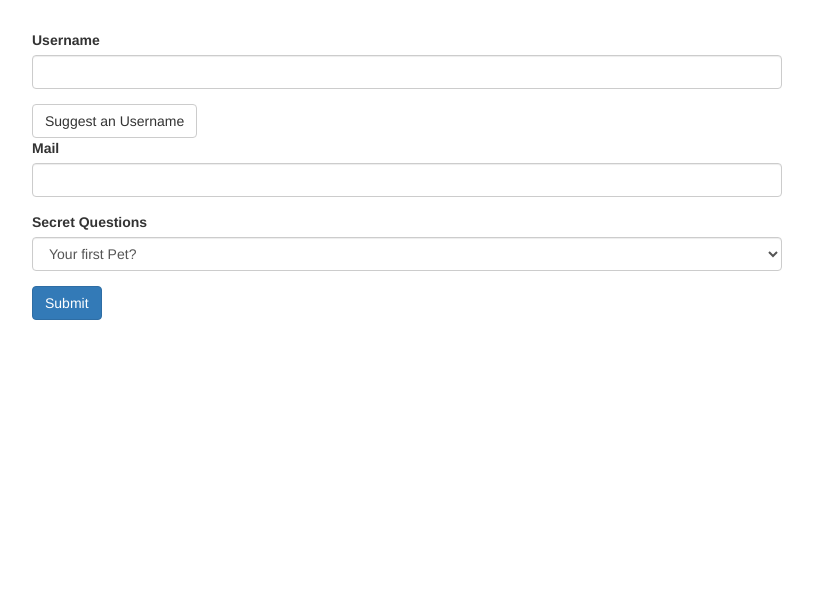
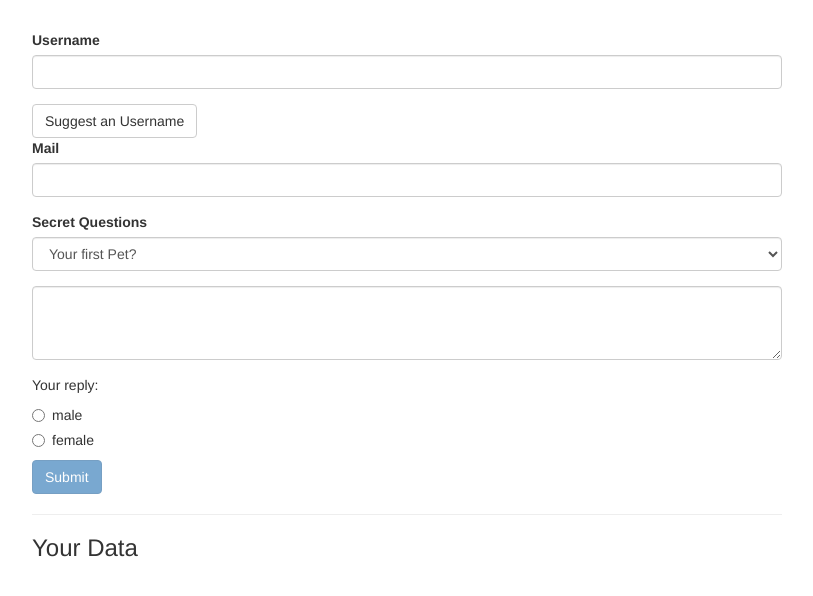
Before and after one commit to spencer-rafada/Learning-Angular, an Angular app: page / in a window 1280 px wide. Shown: the top 596 px of the page, without its empty margins (233-1046 px from the left). Built offline with nearby package versions, Linux system fonts and the light colour scheme.

Commit message:
template driven forms

```diff
--- a/src/app/app.component.css
+++ b/src/app/app.component.css
@@ -1,3 +1,8 @@
 .container {
   margin-top: 30px;
 }
+
+input.ng-invalid.ng-touched,
+select.ng-invalid.ng-touched {
+  border: 1px solid red;
+}
--- a/src/app/app.component.html
+++ b/src/app/app.component.html
@@ -1,27 +1,93 @@
 <div class="container">
   <div class="row">
     <div class="col-xs-12 col-sm-10 col-md-8 col-sm-offset-1 col-md-offset-2">
-      <form>
-        <div id="user-data">
+      <form (ngSubmit)="onSubmit()" #f="ngForm">
+        <div id="user-data" ngModelGroup="userData" #userData="ngModelGroup">
           <div class="form-group">
             <label for="username">Username</label>
-            <input type="text" id="username" class="form-control">
+            <input
+              type="text"
+              id="username"
+              class="form-control"
+              ngModel
+              name="username"
+              required
+            />
           </div>
-          <button class="btn btn-default" type="button">Suggest an Username</button>
+          <button
+            class="btn btn-default"
+            type="button"
+            (click)="suggestUserName()"
+          >
+            Suggest an Username
+          </button>
           <div class="form-group">
             <label for="email">Mail</label>
-            <input type="email" id="email" class="form-control">
+            <input
+              type="email"
+              id="email"
+              class="form-control"
+              ngModel
+              name="email"
+              email
+              required
+              #email="ngModel"
+            />
+            <span class="help-block" *ngIf="!email.valid && email.touched"
+              >Please enter a valid email</span
+            >
           </div>
         </div>
+        <p *ngIf="!userData.valid && userData.touched">User Data is invalid</p>
         <div class="form-group">
           <label for="secret">Secret Questions</label>
-          <select id="secret" class="form-control">
+          <select
+            id="secret"
+            class="form-control"
+            [ngModel]="defaultQuestion"
+            name="secret"
+          >
             <option value="pet">Your first Pet?</option>
             <option value="teacher">Your first teacher?</option>
           </select>
         </div>
-        <button class="btn btn-primary" type="submit">Submit</button>
+        <div class="form-group">
+          <textarea
+            name="questionAnswer"
+            rows="3"
+            [(ngModel)]="answer"
+            class="form-control"
+          ></textarea>
+        </div>
+        <p>Your reply: {{ answer }}</p>
+        <div class="radio" *ngFor="let gender of genders">
+          <label>
+            <input
+              type="radio"
+              name="gender"
+              ngModel
+              [value]="gender"
+              required
+            />
+            {{ gender }}
+          </label>
+        </div>
+        <button class="btn btn-primary" type="submit" [disabled]="!f.valid">
+          Submit
+        </button>
       </form>
+      <hr />
+      <h3>Your Data</h3>
+    </div>
+  </div>
+  <div class="row" *ngIf="submitted">
+    <div class="col-xs-12">
+      <p>Your Data</p>
+      <p>Username: {{ user.username }}</p>
+      <p>Mail: {{ user.email }}</p>
+      <p>Secret Question: {{ user.secretQuestion }}</p>
+      <p>Answer: {{ user.answer }}</p>
+      <p>Gender: {{ user.gender }}</p>
     </div>
   </div>
 </div>
--- a/src/app/app.component.ts
+++ b/src/app/app.component.ts
@@ -1,12 +1,56 @@
-import { Component } from '@angular/core';
+import { Component, ViewChild } from '@angular/core';
+import { NgForm } from '@angular/forms';
 
 @Component({
   selector: 'app-root',
   templateUrl: './app.component.html',
-  styleUrls: ['./app.component.css']
+  styleUrls: ['./app.component.css'],
 })
 export class AppComponent {
+  @ViewChild('f') signupForm: NgForm;
+  defaultQuestion = 'pet';
+  answer = '';
+  genders = ['male', 'female'];
+  user = {
+    username: '',
+    email: '',
+    secretQuestion: '',
+    answer: '',
+    gender: '',
+  };
+  submitted = false;
+
   suggestUserName() {
     const suggestedName = 'Superuser';
+    // this.signupForm.setValue({
+    //   userData: {
+    //     username: suggestedName,
+    //     email: '',
+    //   },
+    //   secret: 'pet',
+    //   questionAnswer: '',
+    //   gender: 'male',
+    // });
+
+    this.signupForm.form.patchValue({
+      userData: {
+        username: suggestedName,
+      },
+    });
+  }
+
+  // onSubmit(form: NgForm) {
+  //   console.log(form);
+  // }
+
+  onSubmit() {
+    this.submitted = true;
+    this.user.username = this.signupForm.value.userData.username;
+    this.user.email = this.signupForm.value.userData.email;
+    this.user.secretQuestion = this.signupForm.value.secret;
+    this.user.answer = this.signupForm.value.questionAnswer;
+    this.user.gender = this.signupForm.value.gender;
+
+    this.signupForm.reset();
   }
 }
```
